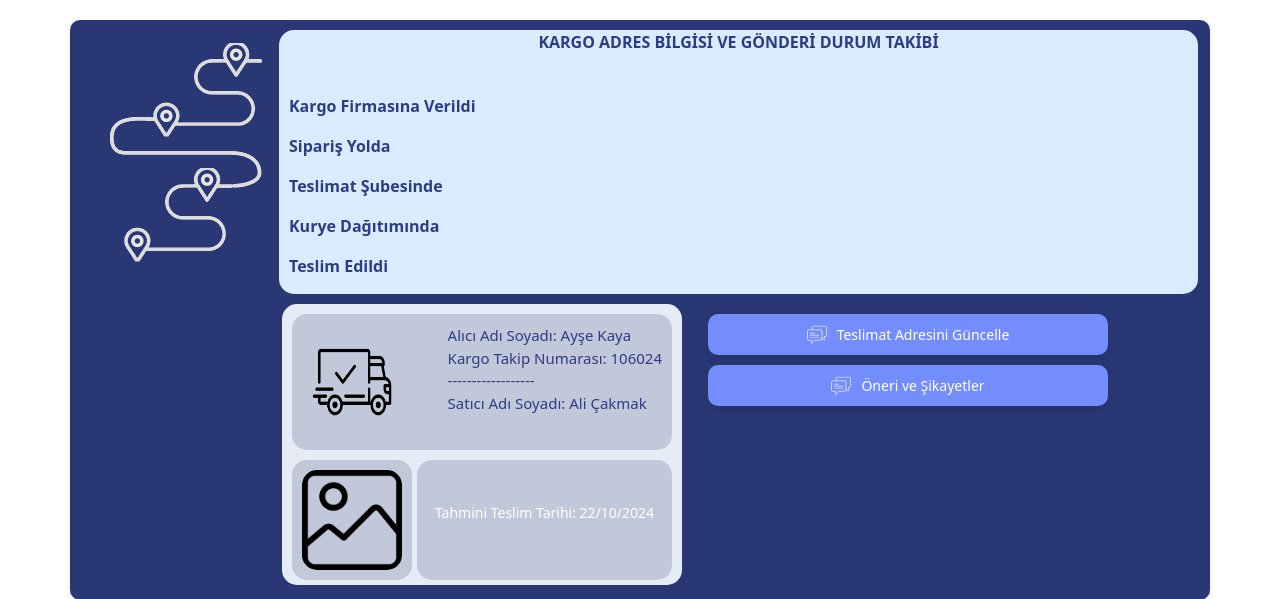
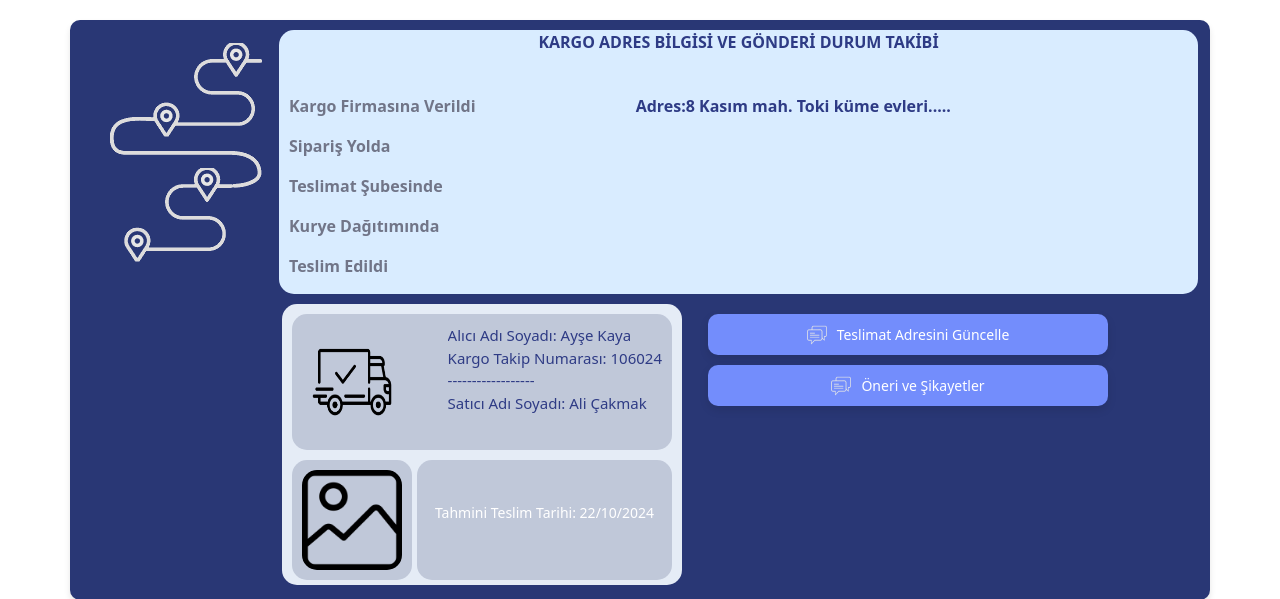
Before and after one commit to EniseAslan/Kargo_takip_sistemi, a PHP site: page / in a window 1280 px wide. Shown: the part 56-655 px from the top of the page. Run offline with PHP 8.4, Linux system fonts and the light colour scheme.

Commit message:
css düzenlemeleri

```diff
--- a/index.css
+++ b/index.css
@@ -33,12 +33,27 @@ overflow: hidden;
     margin-bottom: 5px;
 
 }
+.column{
+
+  display: flex;
+  flex-direction: row;
+
+}
 
 .header-info{
 
   height: auto;
   text-align: left;
     padding-left: 10px;
+    color: #717588;
+}
+
+.header-info2{
+
+  text-align: left;
+  display: flex;
+  margin-left: 20vh;
+
 }
 .header {
 
--- a/index.html
+++ b/index.html
@@ -17,7 +17,9 @@
     <div>
       <nav class="navbar navbar-expand-lg" style="background-color: #293775">
         <div class="container-fluid">
-          <a class="navbar-brand" style="color: aliceblue" href="#">KargonBizde</a>
+          <a class="navbar-brand" style="color: aliceblue" href="#"
+            >KargonBizde</a
+          >
           <button
             class="navbar-toggler"
             type="button"
@@ -31,8 +33,9 @@
           </button>
           <div class="collapse navbar-collapse" id="navbarNavAltMarkup">
             <div class="navbar-nav">
-              <a class="nav-link active" aria-current="page" href="#">Ana Sayfa</a>
-
+              <a class="nav-link active" aria-current="page" href="#"
+                >Ana Sayfa</a
+              >
             </div>
           </div>
         </div>
@@ -42,14 +45,21 @@
       <div class="content">
         <div class=""><img src="img/resim.PNG" alt="resim" /></div>
         <div class="header">
-          <p>KARGO ADRES BİLGİSİ VE GÖNDERİ DURUM TAKİBİ</p> <br>
+          <p>KARGO ADRES BİLGİSİ VE GÖNDERİ DURUM TAKİBİ</p>
+          <br />
+          <div class="column">
           <div class="header-info">
-          <p>Kargo Firmasına Verildi </p>
+            <p>Kargo Firmasına Verildi</p>
             <p>Sipariş Yolda</p>
             <p>Teslimat Şubesinde</p>
             <p>Kurye Dağıtımında</p>
             <p>Teslim Edildi</p>
-          <p></p>
+
+          </div>
+          <div class="header-info2">
+            <p>Adres:</p>
+            <p> 8 Kasım mah. Toki küme evleri.....</p>
+          </div>
         </div>
         </div>
       </div>
@@ -89,7 +99,6 @@
             Öneri ve Şikayetler
           </button>
         </div>
-
       </div>
     </div>
 
```
Lines whose indentation alone changed are shown as unchanged.
